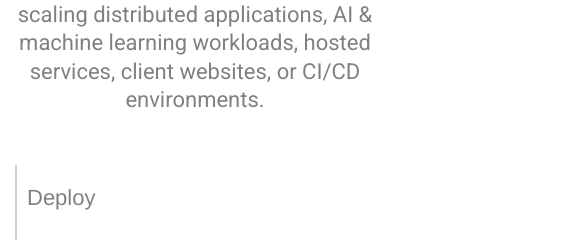
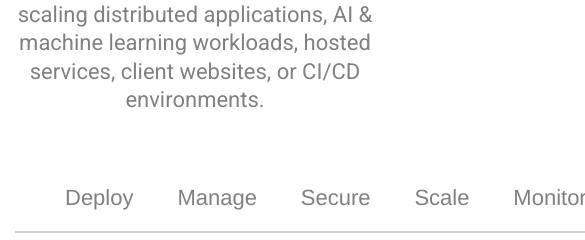
Before and after one commit to AlbertoLiguori/html-css-digitalocean, a plain HTML site: page index.html in a window 390 px wide. Shown: the part 2324-2564 px from the top of the page, 585 px wide, since content can reach past the window. Drawn offline with nearby package versions, Linux system fonts and the light colour scheme; a web font is replaced by a local one.

Commit message:
adds horizontal responsiveness to the central navlist

```diff
--- a/css/style.css
+++ b/css/style.css
@@ -426,13 +426,24 @@ nav button i{
 /* MEDIA QUERIES */
 @media screen and (max-width: 991px){
 
-  .display-none-xs {
-		display: none;
-	}
+  .section-depandscale ul{
+    width:600px;
+    margin-left: auto;
+    margin-right: auto;
+    border-left: 0px solid lightgray;
+    border-bottom:2px solid lightgray;
+  }
+
+  .section-depandscale ul li{
+    display: inline;
+    margin-left:40px;
+    text-align: center;
+  }
+
 
 }
 
-@media screen and (min-width: 992px) and (max-width: 1199px){
+/* @media screen and (min-width: 992px) and (max-width: 1199px){
 
   .display-none-md {
 		display: none;
@@ -446,4 +457,4 @@ nav button i{
 		display: none;
 	}
 
-}
+} */
```
